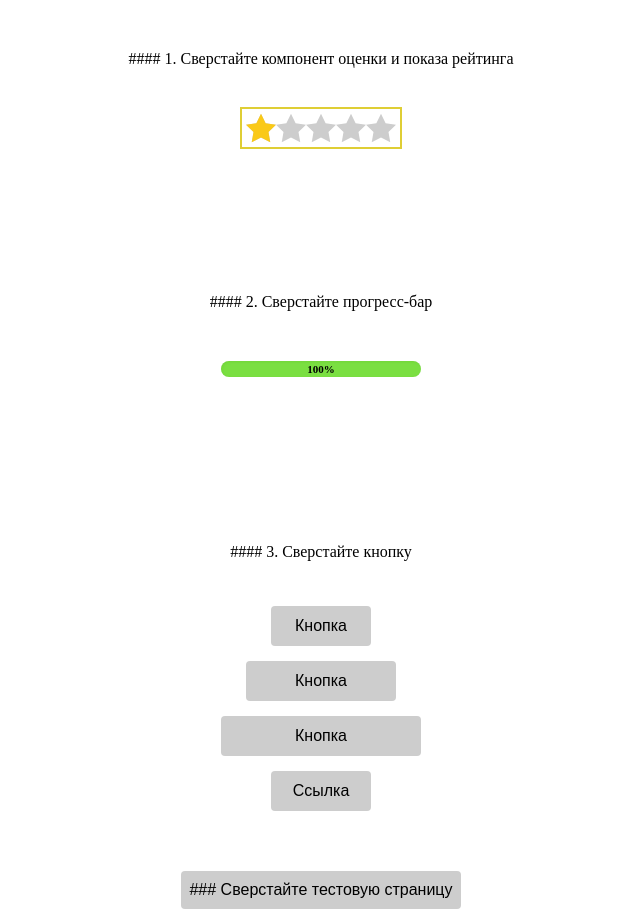
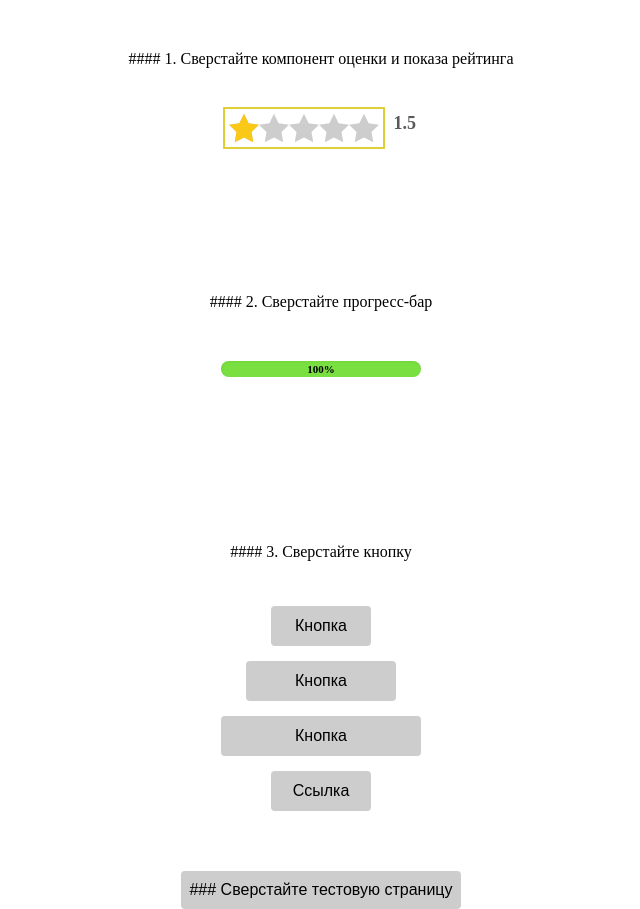
Before and after one commit to finnlega/testAcm, a website: page source/index.html in a window 1280 px wide. Both pictures are taken after a click on the radio button 580 px from the left and 128 px from the top of the page. Shown: the whole page, without its empty margins (319-959 px from the left). Drawn offline with nearby package versions, Linux system fonts and the light colour scheme; files that its build step writes are made by us from their sources.

Commit message:
добавляет значение рейтинга в разметку, стили и пересчитывает рейтинг при клике

```diff
--- a/source/index.html
+++ b/source/index.html
@@ -26,6 +26,7 @@
                     <input class="rating__star rating__star--fifth" type="radio" id="rating-star-5" name="star" value="5">
                     <label for="rating-star-5" class="visually-hidden" aria-label="отлично"></label>
                 </div>
+                <span class="rating__sum"></span>
             </fieldset>
         </div>
 
--- a/source/js/main.js
+++ b/source/js/main.js
@@ -1 +1,2 @@
 import './progress-bar.js';
+import './rating.js';
--- /dev/null
+++ b/source/js/rating.js
@@ -0,0 +1,38 @@
+const ratingSum = document.querySelector(".rating__sum");
+const inputs = document.querySelectorAll(".rating__star");
+
+console.log('rating');
+/* рейтинг по default из разметки */
+
+const getDefault = () => {
+
+    inputs.forEach(element => {
+        if (element.checked) {
+            ratingSum.textContent = `${element.value}.0`;
+        }
+    });
+    return ratingSum.textContent;
+};
+
+/* пересчет рейтинга */
+
+const getRating = () => {
+  const ratingValue = getDefault();
+  let array = [Math.floor(ratingValue)];
+  console.log(array);
+  inputs.forEach(element => {
+      element.addEventListener('click', ()=> {
+          let newIndex = element.value;
+          array.push(+newIndex);
+          console.log(array);
+          let sum = array.reduce((accumulator, newIndex) => Number(accumulator) + Number(newIndex), 0);
+          console.log(sum);
+          const result = Number(sum) / array.length;
+          console.log('ratingResult', result);
+          const ratingResult = result.toFixed(1);
+          ratingSum.textContent = ratingResult;
+      })
+  });
+}
+
+getRating();
--- a/source/less/blocks/rating.less
+++ b/source/less/blocks/rating.less
@@ -25,6 +25,7 @@
   height: 30px;
   background-image: url("/img/icon-star.svg");
   background-size: 30px 30px;
+  margin-right: 15px;
 
   &:focus-within {
     outline: 2px solid rgb(223, 206, 53);
@@ -83,3 +84,10 @@
 .rating__star:hover ~ .rating__star {
   background-image: url("/img/icon-star.svg");
 }
+
+.rating__sum {
+  width: 20px;
+  font-size: 18px;
+  font-weight: 700;
+  color: #595a5c;
+}
```
